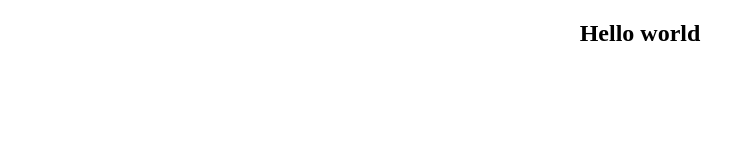
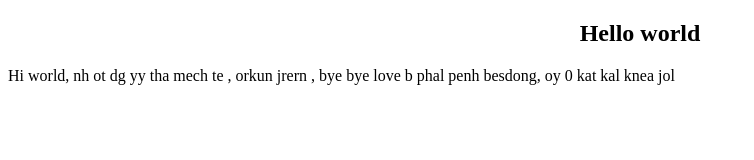
Before and after one commit to MANUTH-V/Manuth, a plain HTML site: page index.html in a window 1280 px wide. Shown: the whole page, without its empty margins (0-754 px from the left). Drawn offline with Linux system fonts and the light colour scheme.

Commit message:
Second commit

```diff
--- a/index.html
+++ b/index.html
@@ -5,5 +5,6 @@
 </head>
 <body>
   <h2 style="text-align: center;"> Hello world </h2>
+  <p> Hi world, nh ot dg yy tha mech te , orkun jrern ,  bye bye love b phal penh besdong, oy 0 kat kal knea jol </p>
 </body>
 </html>
```
